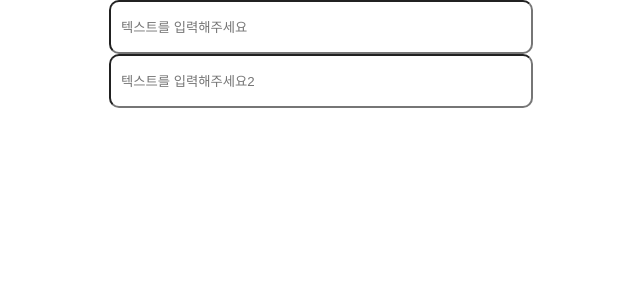
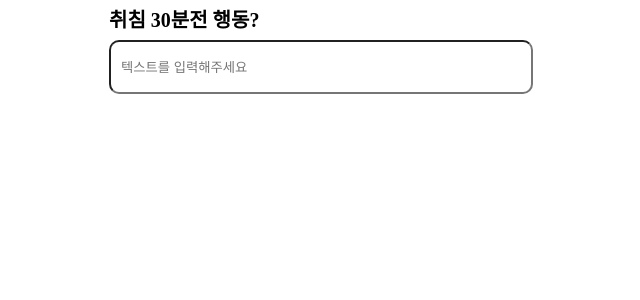
Before and after one commit to kw0n0/Better-Morning, a React (Vite) app in the folder client/: page /form in a window 1280 px wide. Shown: the top 300 px of the page, without its empty margins (319-959 px from the left). Built offline with nearby package versions, Linux system fonts and the light colour scheme.

Commit message:
feat: label 추가

```diff
--- a/client/src/common/components/TextInput.tsx
+++ b/client/src/common/components/TextInput.tsx
@@ -2,13 +2,15 @@ import styled from '@emotion/styled';
 import React, { useState } from 'react';
 
 type TextInputProps = {
+  id: string;
   width: number;
   height: number;
   placeholder?: string;
+  title: string;
 };
 
 const TextInput: React.FC<TextInputProps> = React.memo(
-  ({ width, height, placeholder, ...props }) => {
+  ({ id, width, height, placeholder, title, ...props }) => {
     const [value, setValue] = useState<string>('');
 
     const handleChange = (event: React.ChangeEvent<HTMLInputElement>) => {
@@ -16,7 +18,10 @@ const TextInput: React.FC<TextInputProps> = React.memo(
     };
 
     return (
+      <Container>
+        <StyledLabel htmlFor={id}>{title}</StyledLabel>
         <StyledInput
+          id={id}
           type="text"
           width={width}
           height={height}
@@ -25,9 +30,21 @@ const TextInput: React.FC<TextInputProps> = React.memo(
           placeholder={placeholder}
           {...props}
         />
+      </Container>
     );
   }
 );
+
+const Container = styled.div`
+  display: flex;
+  flex-direction: column;
+`;
+
+const StyledLabel = styled.label`
+  padding: 10px 10px 10px 0;
+  font-size: 20px;
+  font-weight: bold;
+`;
 
 const StyledInput = styled.input<{ width: number; height: number }>`
   width: ${({ width }) => `${width}px`};
--- a/client/src/pages/form/index.tsx
+++ b/client/src/pages/form/index.tsx
@@ -3,10 +3,7 @@ import { css } from '@emotion/react';
 import TextInput from '../../common/components/TextInput';
 
 function Form() {
-  const SERVER_DATA = [
-    { id: 0, type: 'text', placeholder: '텍스트를 입력해주세요' },
-    { id: 1, type: 'text', placeholder: '텍스트를 입력해주세요2' },
-  ];
+  const SERVER_DATA = [{ id: 0, type: 'text', title: '취침 30분전 행동?' }];
 
   return (
     <form
@@ -21,9 +18,11 @@ function Form() {
           return (
             <TextInput
               key={item.id}
+              id={`${item.id}`}
               width={400}
               height={30}
-              placeholder={item.placeholder}
+              placeholder={'텍스트를 입력해주세요'}
+              title={item.title}
             />
           );
         }
```
Lines whose indentation alone changed are shown as unchanged.
